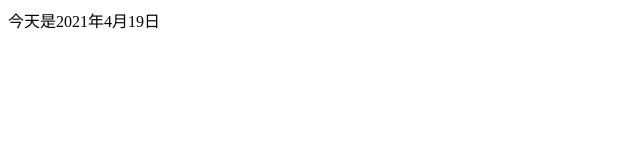
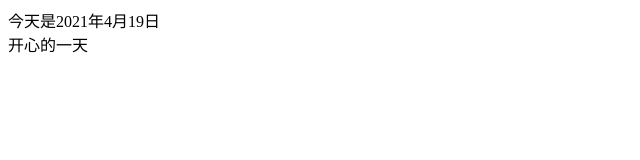
Before and after one commit to maidu-xbd/git-learn2, a plain HTML site: page index.html in a window 1280 px wide. Shown: the full height of the page, 0-640 px from the left. Drawn offline with Linux system fonts and the light colour scheme.

Commit message:
新增代码

```diff
--- a/index.html
+++ b/index.html
@@ -8,5 +8,6 @@
   </head>
   <body>
     <div>今天是2021年4月19日</div>
+    <div>开心的一天</div>
   </body>
 </html>
```
